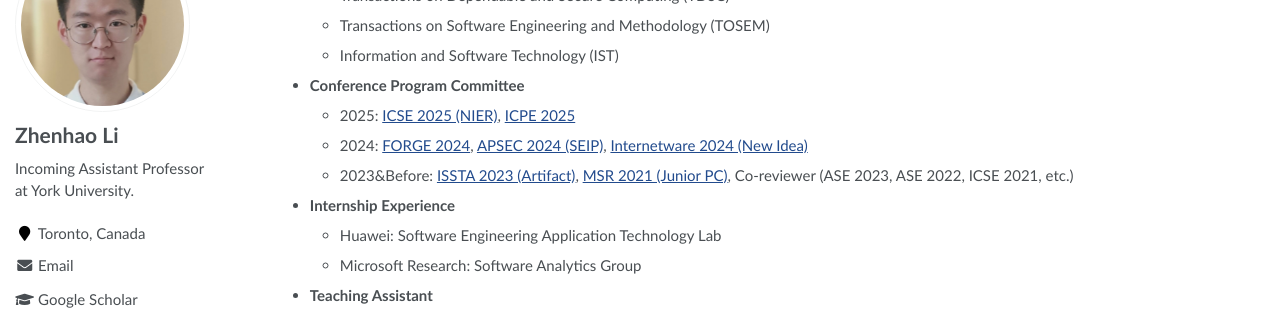
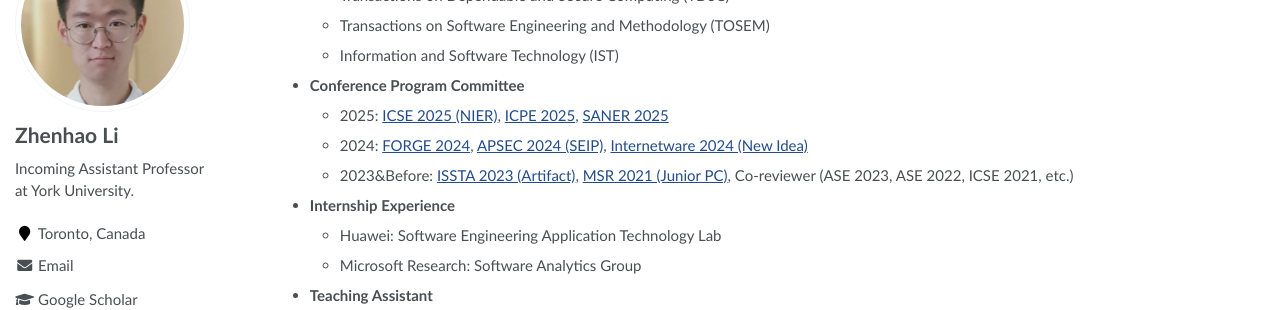
Before and after one commit to ginolzh/ginolzh.github.io, a Jekyll site: the page built from _pages/about.md, in a window 1280 px wide and 900 px high, scrolled down 1637 px. Shown: the part 154-464 px from the top of the window. Built offline with Jekyll 4.4.1, drawn with Linux system fonts in a browser that asks for light colours.

Commit message:
Update about.md

```diff
--- a/_pages/about.md
+++ b/_pages/about.md
@@ -91,7 +91,7 @@ Services and Experience
   * Transactions on Software Engineering and Methodology (TOSEM)
   * Information and Software Technology (IST)
 * **Conference Program Committee**
-  * 2025: [ICSE 2025 (NIER)](https://conf.researchr.org/track/icse-2025/icse-2025-nier), [ICPE 2025](https://icpe2025.spec.org/)
+  * 2025: [ICSE 2025 (NIER)](https://conf.researchr.org/track/icse-2025/icse-2025-nier), [ICPE 2025](https://icpe2025.spec.org/), [SANER 2025](https://conf.researchr.org/track/saner-2025/saner-2025-papers)
   * 2024: [FORGE 2024](https://conf.researchr.org/track/forge-2024/forge-2024-papers), [APSEC 2024 (SEIP)](https://conf.researchr.org/track/apsec-2024/apsec-2024-software-engineering-in-practice), [Internetware 2024 (New Idea)](https://conf.researchr.org/track/internetware-2024/internetware-2024-new-idea-track)
   * 2023&Before: [ISSTA 2023 (Artifact)](https://conf.researchr.org/track/issta-2023/issta-2023-artifact-evaluation), [MSR 2021 (Junior PC)](https://2021.msrconf.org/committee/msr-2021-shadow-pc-shadow-pc-committee), Co-reviewer (ASE 2023, ASE 2022, ICSE 2021, etc.)
 * **Internship Experience**
```
